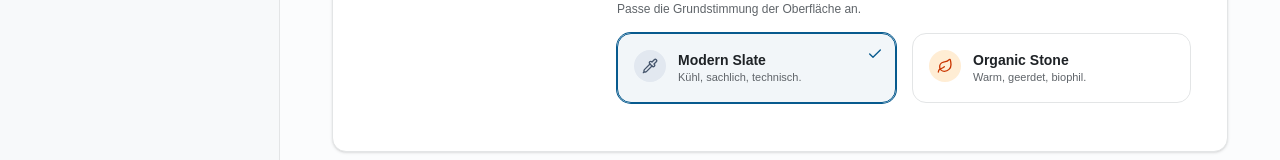
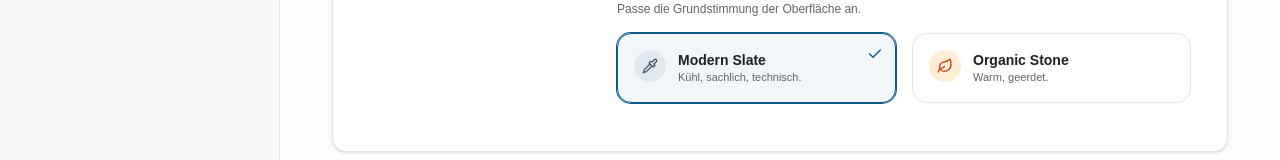
Before and after one commit to stefan8893/ui-demo, a React (Vite) app: page /settings/appearance in a window 1280 px wide. Shown: the part 503-663 px from the top of the page. Built offline with nearby package versions, Linux system fonts and the light colour scheme.

Commit message:
'biohil' removed

```diff
--- a/src/components/features/settings/appearance-settings.tsx
+++ b/src/components/features/settings/appearance-settings.tsx
@@ -120,7 +120,7 @@ function AccentThemeSettings() {
         <div className="flex flex-col text-left">
           <span className="text-sm font-semibold">Organic Stone</span>
           <span className="text-muted-foreground text-[11px]">
-            Warm, geerdet, biophil.
+            Warm, geerdet.
           </span>
         </div>
         {accentTheme === 'organic' && (
```
